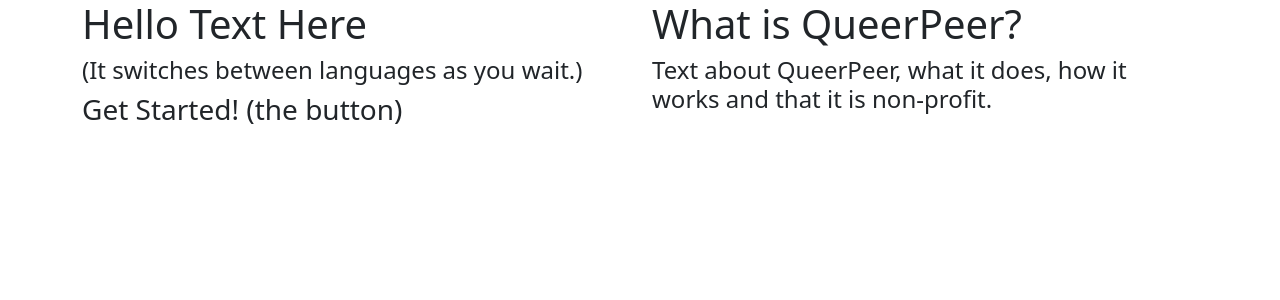
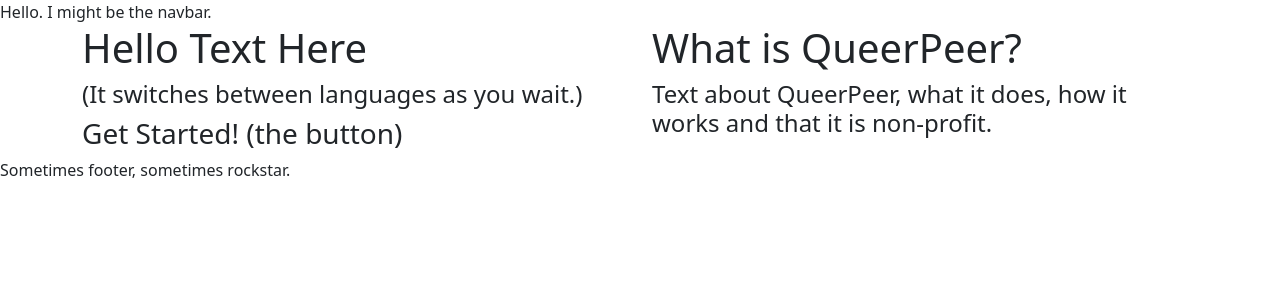
Before and after one commit to sujade/queer-peer, a Next.js app: page / in a window 1280 px wide. Shown: the top 300 px of the page. Built offline with nearby package versions, Linux system fonts and the light colour scheme.

Commit message:
add navbar and footer placeholder

```diff
--- a/src/Components/General/Footer.tsx
+++ b/src/Components/General/Footer.tsx
@@ -0,0 +1,11 @@
+import React from 'react';
+
+const Footer = () => {
+  return (
+    <div>
+      <span>Sometimes footer, sometimes rockstar.</span>
+    </div>
+  );
+};
+
+export default Footer;
--- a/src/Components/General/NavigationBar.tsx
+++ b/src/Components/General/NavigationBar.tsx
@@ -0,0 +1,11 @@
+import React from 'react';
+
+const NavigationBar = () => {
+  return (
+    <div>
+      <span>Hello. I might be the navbar.</span>
+    </div>
+  );
+};
+
+export default NavigationBar;
--- a/src/app/layout.tsx
+++ b/src/app/layout.tsx
@@ -2,6 +2,8 @@
 import 'bootstrap/dist/css/bootstrap.css';
 import '@fontsource/atkinson-hyperlegible/latin.css';
 import '@fontsource/atkinson-hyperlegible/latin-italic.css';
+import NavigationBar from '@/Components/General/NavigationBar';
+import Footer from '@/Components/General/Footer';
 
 export const metadata: Metadata = {
   title: 'Queer Peer',
@@ -15,7 +17,10 @@
 }>) {
   return (
     <html lang='de'>
-      <body>{children}</body>
+      <body>
+        <NavigationBar />
+        {children} <Footer />
+      </body>
     </html>
   );
 }
```
